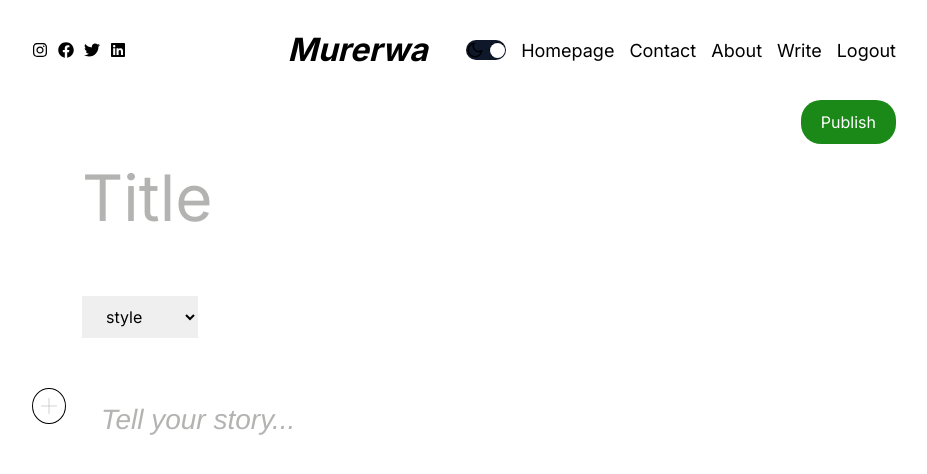
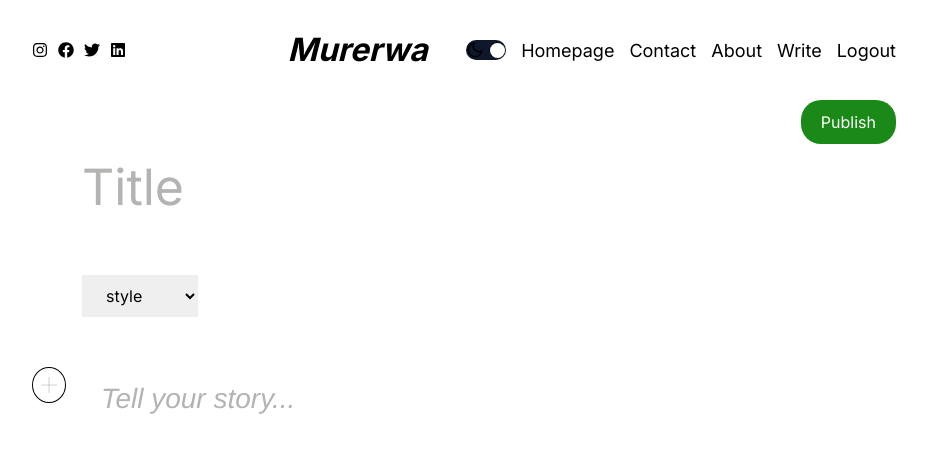
Before and after one commit to DavisKiprotich/Blog_Website, a Next.js app: page /write in a window 1280 px wide. Shown: the top 474 px of the page, without its empty margins (176-1103 px from the left). Built offline with nearby package versions, Linux system fonts and the light colour scheme; no server answers; sample sign-in values are in the browser's storage.

Commit message:
Working on another bug but I am currectly busy

```diff
--- a/components/styles/writePage.module.css
+++ b/components/styles/writePage.module.css
@@ -47,7 +47,7 @@
 
   .input{
     padding: 50px;
-    font-size: 64px;
+    font-size: 50px;
     border: none;
     outline: none;
     background-color: transparent;
@@ -68,6 +68,7 @@
     right: 0px;
     padding: 10px 20px;
     border: none;
+    /* background-color: #174889; */
     background-color: #1a8917;
     color: white;
     cursor: pointer;
```
